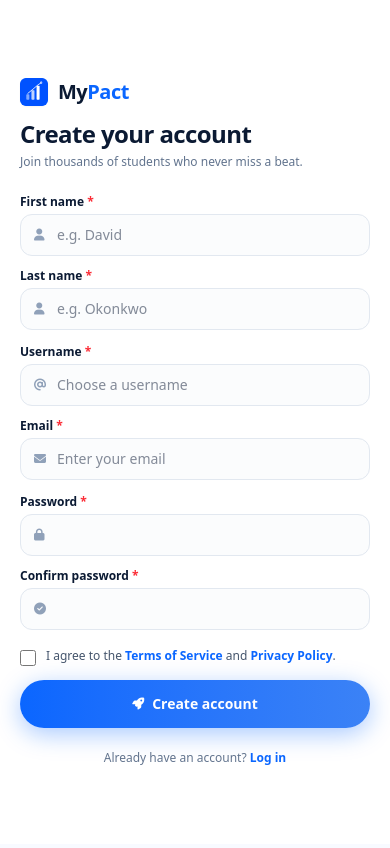
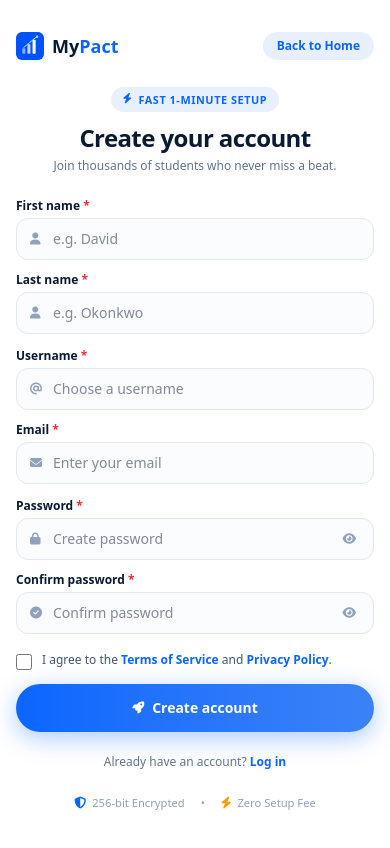
Before and after one commit to CodeWithHife/My-Pact, a Next.js app: page /signup in a window 390 px wide. Shown: the top 848 px of the page. Built offline with nearby package versions, Linux system fonts and the light colour scheme.

Commit message:
Enhance mobile and desktop signup UI with show/hide password eye buttons, clean placeholders, and mobile navbar

```diff
--- a/src/app/signup/page.tsx
+++ b/src/app/signup/page.tsx
@@ -15,16 +15,6 @@ export default function SignUpPage() {
     termsAccepted: false,
   });
 
-  const [errors, setErrors] = useState({
-    firstName: "",
-    lastName: "",
-    username: "",
-    email: "",
-    password: "",
-    confirmPassword: "",
-    terms: "",
-  });
-
   const [touched, setTouched] = useState({
     firstName: false,
     lastName: false,
@@ -32,8 +22,12 @@ export default function SignUpPage() {
     email: false,
     password: false,
     confirmPassword: false,
+    terms: false,
   });
 
+  const [showPassword, setShowPassword] = useState(false);
+  const [showConfirmPassword, setShowConfirmPassword] = useState(false);
+  const [hasSubmitted, setHasSubmitted] = useState(false);
   const [isLoading, setIsLoading] = useState(false);
   const [isSuccess, setIsSuccess] = useState(false);
   const [activeSubject, setActiveSubject] = useState(0);
@@ -91,8 +85,9 @@ export default function SignUpPage() {
 
   const emailRegex = /^[^\s@]+@[^\s@]+\.[^\s@]+$/;
 
-  const validate = () => {
-    const newErrors = {
+  // Real-time error evaluation
+  const getErrors = () => {
+    const errs = {
       firstName: "",
       lastName: "",
       username: "",
@@ -102,31 +97,50 @@ export default function SignUpPage() {
       terms: "",
     };
 
-    if (!formData.firstName.trim() || formData.firstName.trim().length < 2) {
-      newErrors.firstName = "Please enter your first name (at least 2 characters).";
-    }
-    if (!formData.lastName.trim() || formData.lastName.trim().length < 2) {
-      newErrors.lastName = "Please enter your last name (at least 2 characters).";
-    }
-    if (!formData.username.trim() || formData.username.trim().length < 3) {
-      newErrors.username = "Username must be at least 3 characters.";
-    }
-    if (!formData.email.trim() || !emailRegex.test(formData.email.trim())) {
-      newErrors.email = "Enter a valid email address.";
-    }
-    if (!formData.password || formData.password.length < 8) {
-      newErrors.password = "Password must be at least 8 characters.";
-    }
-    if (formData.confirmPassword !== formData.password) {
-      newErrors.confirmPassword = "Passwords do not match.";
-    }
-    if (!formData.termsAccepted) {
-      newErrors.terms = "You must agree to the Terms of Service and Privacy Policy.";
+    if (!formData.firstName.trim()) {
+      errs.firstName = "Please enter your first name.";
+    } else if (formData.firstName.trim().length < 2) {
+      errs.firstName = "First name must be at least 2 characters.";
     }
 
-    setErrors(newErrors);
-    return !Object.values(newErrors).some((err) => err.length > 0);
+    if (!formData.lastName.trim()) {
+      errs.lastName = "Please enter your last name.";
+    } else if (formData.lastName.trim().length < 2) {
+      errs.lastName = "Last name must be at least 2 characters.";
+    }
+
+    if (!formData.username.trim()) {
+      errs.username = "Please choose a username.";
+    } else if (formData.username.trim().length < 3) {
+      errs.username = "Username must be at least 3 characters.";
+    }
+
+    if (!formData.email.trim()) {
+      errs.email = "Please enter your email.";
+    } else if (!emailRegex.test(formData.email.trim())) {
+      errs.email = "Enter a valid email address.";
+    }
+
+    if (!formData.password) {
+      errs.password = "Please enter a password.";
+    } else if (formData.password.length < 8) {
+      errs.password = "Password must be at least 8 characters.";
+    }
+
+    if (!formData.confirmPassword) {
+      errs.confirmPassword = "Please confirm your password.";
+    } else if (formData.confirmPassword !== formData.password) {
+      errs.confirmPassword = "Passwords do not match.";
+    }
+
+    if (!formData.termsAccepted) {
+      errs.terms = "You must agree to the Terms of Service and Privacy Policy.";
+    }
+
+    return errs;
   };
+
+  const currentErrors = getErrors();
 
   const handleInputChange = (e: React.ChangeEvent<HTMLInputElement>) => {
     const { name, value, type, checked } = e.target;
@@ -136,9 +150,8 @@ export default function SignUpPage() {
     }));
   };
 
-  const handleBlur = (field: string) => {
+  const handleBlur = (field: keyof typeof touched) => {
     setTouched((prev) => ({ ...prev, [field]: true }));
-    validate();
   };
 
   const triggerConfetti = () => {
@@ -161,6 +174,7 @@ export default function SignUpPage() {
 
   const handleSubmit = (e: React.FormEvent) => {
     e.preventDefault();
+    setHasSubmitted(true);
     setTouched({
       firstName: true,
       lastName: true,
@@ -168,9 +182,11 @@ export default function SignUpPage() {
       email: true,
       password: true,
       confirmPassword: true,
+      terms: true,
     });
 
-    if (!validate()) return;
+    const hasErrors = Object.values(currentErrors).some((msg) => msg.length > 0);
+    if (hasErrors) return;
 
     setIsLoading(true);
 
@@ -182,26 +198,25 @@ export default function SignUpPage() {
   };
 
   return (
-    <div className="relative min-h-screen w-full bg-[#f0f5fe] text-[#0b1a33] flex items-center justify-center overflow-x-hidden font-sans">
+    <div className="relative min-h-screen w-full bg-[#f8faff] text-[#0b1a33] flex items-center justify-center font-sans">
       {/* Background Animated Floating Orbs */}
       <div className="fixed inset-0 pointer-events-none z-0 overflow-hidden">
-        <div className="absolute w-[600px] h-[600px] bg-[#0a66ff] rounded-full blur-[110px] opacity-20 -top-[200px] -right-[150px] animate-pulse" />
-        <div className="absolute w-[500px] h-[500px] bg-[#7c3aed] rounded-full blur-[110px] opacity-15 -bottom-[150px] -left-[120px] animate-pulse delay-700" />
-        <div className="absolute w-[400px] h-[400px] bg-[#06b6d4] rounded-full blur-[100px] opacity-10 top-1/2 left-1/2 -translate-x-1/2 -translate-y-1/2 animate-spin [animation-duration:35s]" />
+        <div className="absolute w-[550px] h-[550px] bg-[#0a66ff] rounded-full blur-[120px] opacity-15 -top-[180px] -right-[120px] animate-pulse" />
+        <div className="absolute w-[450px] h-[450px] bg-[#7c3aed] rounded-full blur-[120px] opacity-10 -bottom-[120px] -left-[100px] animate-pulse delay-700" />
       </div>
 
-      {/* Main Responsive Grid:
-          - On Mobile & Tablet (< lg): Mockup is hidden entirely (`hidden lg:flex`), Form takes full width & centered
-          - On Desktop (>= lg): Split screen layout with animated device mockup on the left and form on the right
+      {/* Main Responsive Layout:
+          - On Mobile (< lg): Centered modern glass card container with quick header and footer trust marks. Mockup is hidden.
+          - On Desktop (>= lg): Ultra-sleek split screen with animated dashboard mockup on the left and form on the right.
       */}
-      <div className="relative z-10 w-full min-h-screen lg:h-screen grid grid-cols-1 lg:grid-cols-[1.15fr_1fr] bg-white overflow-y-auto lg:overflow-hidden">
+      <div className="relative z-10 w-full min-h-screen lg:h-screen grid grid-cols-1 lg:grid-cols-[1.15fr_1fr] bg-white lg:bg-white overflow-y-auto lg:overflow-hidden">
 
         {/* ====== LEFT: ANIMATED MOCKUP COLUMN (Desktop only: hidden on mobile) ====== */}
         <div className="hidden lg:flex bg-gradient-to-br from-[#0b1a33] via-[#0d2242] to-[#142b4a] p-8 lg:p-12 flex-col items-center justify-center relative overflow-hidden text-white min-h-full select-none">
           {/* Subtle Dynamic Radial Glow */}
           <div className="absolute inset-0 bg-[radial-gradient(circle_at_30%_20%,rgba(10,102,255,0.25),transparent_70%)] pointer-events-none" />
 
-          {/* Top Floating Badge Accent */}
+          {/* Top Floating Header */}
           <div className="absolute top-8 left-8 flex items-center gap-3">
             <Link href="/" className="flex items-center gap-3 font-extrabold text-2xl tracking-tight text-white group">
               <div className="relative w-9 h-9 rounded-xl overflow-hidden bg-[#0a66ff] flex items-center justify-center shadow-md transition-transform group-hover:scale-105">
@@ -222,7 +237,7 @@ export default function SignUpPage() {
           <div className="absolute top-8 right-8">
             <span className="text-[0.68rem] font-bold uppercase tracking-wider text-white/90 bg-white/10 px-4 py-1.5 rounded-full border border-white/15 flex items-center gap-2 shadow-xs backdrop-blur-md">
               <span className="w-2 h-2 rounded-full bg-emerald-400 animate-ping" />
-              <span>Live Campus Dashboard</span>
+              <span>Live Student Dashboard</span>
             </span>
           </div>
 
@@ -367,7 +382,7 @@ export default function SignUpPage() {
                     <i className="fas fa-shield-alt text-[#0a66ff]"></i> Zero override
                   </span>
                   <span className="flex items-center gap-1">
-                    <i className="fas fa-trophy text-amber-400"></i> Top 3% UNILAG
+                    <i className="fas fa-trophy text-amber-400"></i> Top 3%
                   </span>
                 </div>
               </div>
@@ -375,11 +390,36 @@ export default function SignUpPage() {
           </div>
         </div>
 
-        {/* ====== RIGHT: CLEAN RESPONSIVE SIGN UP FORM (Full width on mobile, Solid crisp white) ====== */}
-        <div className="w-full min-h-screen flex flex-col justify-center items-center p-5 sm:p-8 lg:p-12 relative overflow-y-auto bg-white">
-          <div className="w-full max-w-[460px] mx-auto">
-            {/* Brand Header on Mobile & Desktop */}
-            <div className="mb-6 text-left">
+        {/* ====== RIGHT: MODERN, PROFESSIONAL SIGN UP FORM ====== */}
+        <div className="w-full min-h-screen flex flex-col justify-between items-center px-4 py-8 sm:p-8 lg:p-12 relative overflow-y-auto bg-white">
+
+          {/* Mobile Top Navigation Bar */}
+          <div className="w-full max-w-[460px] flex items-center justify-between lg:hidden mb-6">
+            <Link href="/" className="inline-flex items-center gap-2 font-extrabold text-lg text-[#0b1a33] group">
+              <div className="w-7 h-7 rounded-lg bg-[#0a66ff] flex items-center justify-center text-white text-xs shadow-xs">
+                <Image
+                  src="/logo/mypact_icon.svg"
+                  alt="MyPact"
+                  width={20}
+                  height={20}
+                  className="w-full h-full object-contain"
+                />
+              </div>
+              <span>
+                My<span className="text-[#0a66ff]">Pact</span>
+              </span>
+            </Link>
+            <Link
+              href="/"
+              className="text-xs font-bold text-[#0a66ff] bg-[#e8f0fe] px-3.5 py-1.5 rounded-full hover:bg-[#d5e4fc] transition-colors"
+            >
+              Back to Home
+            </Link>
+          </div>
+
+          <div className="w-full max-w-[460px] mx-auto my-auto">
+            {/* Desktop Brand Header */}
+            <div className="hidden lg:block mb-6 text-left">
               <Link href="/" className="inline-flex items-center gap-2.5 font-extrabold text-xl text-[#0b1a33] tracking-tight mb-3 group">
                 <div className="w-7 h-7 rounded-lg bg-[#0a66ff] flex items-center justify-center text-white text-xs shadow-xs">
                   <Image
@@ -394,6 +434,20 @@ export default function SignUpPage() {
                   My<span className="text-[#0a66ff]">Pact</span>
                 </span>
               </Link>
+              <h1 className="text-2xl sm:text-3xl font-black text-[#0b1a33] tracking-tight">
+                Create your account
+              </h1>
+              <p className="text-xs sm:text-sm text-slate-500 mt-1">
+                Join thousands of students who never miss a beat.
+              </p>
+            </div>
+
+            {/* Mobile Header */}
+            <div className="lg:hidden text-center sm:text-left mb-6">
+              <div className="inline-flex items-center gap-1.5 px-3 py-1 rounded-full bg-[#e8f0fe] text-[#0a66ff] text-[0.68rem] font-extrabold uppercase tracking-wider mb-2.5">
+                <i className="fas fa-bolt text-[0.65rem]"></i>
+                <span>Fast 1-Minute Setup</span>
+              </div>
               <h1 className="text-2xl sm:text-3xl font-black text-[#0b1a33] tracking-tight">
                 Create your account
               </h1>
@@ -421,16 +475,16 @@ export default function SignUpPage() {
                         onBlur={() => handleBlur("firstName")}
                         placeholder="e.g. David"
                         className={`w-full pl-9 pr-3.5 py-2.5 rounded-xl border text-sm font-medium transition-all outline-none bg-slate-50/50 focus:bg-white ${
-                          touched.firstName && errors.firstName
+                          (touched.firstName || hasSubmitted) && currentErrors.firstName
                             ? "border-red-500 ring-2 ring-red-500/10"
-                            : touched.firstName && !errors.firstName && formData.firstName
+                            : touched.firstName && !currentErrors.firstName && formData.firstName
                             ? "border-emerald-500 ring-2 ring-emerald-500/10"
                             : "border-slate-200 focus:border-[#0a66ff] focus:ring-3 focus:ring-[#0a66ff]/15"
                         }`}
                       />
                     </div>
-                    {touched.firstName && errors.firstName && (
-                      <p className="text-[0.68rem] text-red-500 mt-1 font-medium">{errors.firstName}</p>
+                    {(touched.firstName || hasSubmitted) && currentErrors.firstName && (
+                      <p className="text-[0.68rem] text-red-500 mt-1 font-medium">{currentErrors.firstName}</p>
                     )}
                   </div>
 
@@ -448,16 +502,16 @@ export default function SignUpPage() {
                         onBlur={() => handleBlur("lastName")}
                         placeholder="e.g. Okonkwo"
                         className={`w-full pl-9 pr-3.5 py-2.5 rounded-xl border text-sm font-medium transition-all outline-none bg-slate-50/50 focus:bg-white ${
-                          touched.lastName && errors.lastName
+                          (touched.lastName || hasSubmitted) && currentErrors.lastName
                             ? "border-red-500 ring-2 ring-red-500/10"
-                            : touched.lastName && !errors.lastName && formData.lastName
+                            : touched.lastName && !currentErrors.lastName && formData.lastName
                             ? "border-emerald-500 ring-2 ring-emerald-500/10"
                             : "border-slate-200 focus:border-[#0a66ff] focus:ring-3 focus:ring-[#0a66ff]/15"
                         }`}
                       />
                     </div>
-                    {touched.lastName && errors.lastName && (
-                      <p className="text-[0.68rem] text-red-500 mt-1 font-medium">{errors.lastName}</p>
+                    {(touched.lastName || hasSubmitted) && currentErrors.lastName && (
+                      <p className="text-[0.68rem] text-red-500 mt-1 font-medium">{currentErrors.lastName}</p>
                     )}
                   </div>
                 </div>
@@ -478,16 +532,16 @@ export default function SignUpPage() {
                         onBlur={() => handleBlur("username")}
                         placeholder="Choose a username"
                         className={`w-full pl-9 pr-3.5 py-2.5 rounded-xl border text-sm font-medium transition-all outline-none bg-slate-50/50 focus:bg-white ${
-                          touched.username && errors.username
+                          (touched.username || hasSubmitted) && currentErrors.username
                             ? "border-red-500 ring-2 ring-red-500/10"
-                            : touched.username && !errors.username && formData.username
+                            : touched.username && !currentErrors.username && formData.username
                             ? "border-emerald-500 ring-2 ring-emerald-500/10"
                             : "border-slate-200 focus:border-[#0a66ff] focus:ring-3 focus:ring-[#0a66ff]/15"
                         }`}
                       />
                     </div>
-                    {touched.username && errors.username && (
-                      <p className="text-[0.68rem] text-red-500 mt-1 font-medium">{errors.username}</p>
+                    {(touched.username || hasSubmitted) && currentErrors.username && (
+                      <p className="text-[0.68rem] text-red-500 mt-1 font-medium">{currentErrors.username}</p>
                     )}
                   </div>
 
@@ -505,21 +559,21 @@ export default function SignUpPage() {
                         onBlur={() => handleBlur("email")}
                         placeholder="Enter your email"
                         className={`w-full pl-9 pr-3.5 py-2.5 rounded-xl border text-sm font-medium transition-all outline-none bg-slate-50/50 focus:bg-white ${
-                          touched.email && errors.email
+                          (touched.email || hasSubmitted) && currentErrors.email
                             ? "border-red-500 ring-2 ring-red-500/10"
-                            : touched.email && !errors.email && formData.email
+                            : touched.email && !currentErrors.email && formData.email
                             ? "border-emerald-500 ring-2 ring-emerald-500/10"
                             : "border-slate-200 focus:border-[#0a66ff] focus:ring-3 focus:ring-[#0a66ff]/15"
                         }`}
                       />
                     </div>
-                    {touched.email && errors.email && (
-                      <p className="text-[0.68rem] text-red-500 mt-1 font-medium">{errors.email}</p>
+                    {(touched.email || hasSubmitted) && currentErrors.email && (
+                      <p className="text-[0.68rem] text-red-500 mt-1 font-medium">{currentErrors.email}</p>
                     )}
                   </div>
                 </div>
 
-                {/* Row 3: Password & Confirm Password */}
+                {/* Row 3: Password & Confirm Password (with Eye Show/Hide toggles) */}
                 <div className="grid grid-cols-1 sm:grid-cols-2 gap-3">
                   <div className="relative">
                     <label className="block text-xs font-bold text-[#0b1a33] mb-1">
@@ -528,22 +582,31 @@ export default function SignUpPage() {
                     <div className="relative">
                       <i className="fas fa-lock absolute left-3.5 top-1/2 -translate-y-1/2 text-slate-400 text-xs pointer-events-none"></i>
                       <input
-                        type="password"
+                        type={showPassword ? "text" : "password"}
                         name="password"
                         value={formData.password}
                         onChange={handleInputChange}
                         onBlur={() => handleBlur("password")}
-                        className={`w-full pl-9 pr-3.5 py-2.5 rounded-xl border text-sm font-medium transition-all outline-none bg-slate-50/50 focus:bg-white ${
-                          touched.password && errors.password
+                        placeholder="Create password"
+                        className={`w-full pl-9 pr-10 py-2.5 rounded-xl border text-sm font-medium transition-all outline-none bg-slate-50/50 focus:bg-white ${
+                          (touched.password || hasSubmitted) && currentErrors.password
                             ? "border-red-500 ring-2 ring-red-500/10"
-                            : touched.password && !errors.password && formData.password
+                            : touched.password && !currentErrors.password && formData.password
                             ? "border-emerald-500 ring-2 ring-emerald-500/10"
                             : "border-slate-200 focus:border-[#0a66ff] focus:ring-3 focus:ring-[#0a66ff]/15"
                         }`}
                       />
+                      <button
+                        type="button"
+                        onClick={() => setShowPassword(!showPassword)}
+                        className="absolute right-3.5 top-1/2 -translate-y-1/2 text-slate-400 hover:text-[#0a66ff] text-xs focus:outline-none cursor-pointer p-1"
+                        aria-label={showPassword ? "Hide password" : "Show password"}
+                      >
+                        <i className={showPassword ? "fas fa-eye-slash" : "fas fa-eye"}></i>
+                      </button>
                     </div>
-                    {touched.password && errors.password && (
-                      <p className="text-[0.68rem] text-red-500 mt-1 font-medium">{errors.password}</p>
+                    {(touched.password || hasSubmitted) && currentErrors.password && (
+                      <p className="text-[0.68rem] text-red-500 mt-1 font-medium">{currentErrors.password}</p>
                     )}
                   </div>
 
@@ -554,22 +617,31 @@ export default function SignUpPage() {
                     <div className="relative">
                       <i className="fas fa-check-circle absolute left-3.5 top-1/2 -translate-y-1/2 text-slate-400 text-xs pointer-events-none"></i>
                       <input
-                        type="password"
+                        type={showConfirmPassword ? "text" : "password"}
                         name="confirmPassword"
                         value={formData.confirmPassword}
                         onChange={handleInputChange}
                         onBlur={() => handleBlur("confirmPassword")}
-                        className={`w-full pl-9 pr-3.5 py-2.5 rounded-xl border text-sm font-medium transition-all outline-none bg-slate-50/50 focus:bg-white ${
-                          touched.confirmPassword && errors.confirmPassword
+                        placeholder="Confirm password"
+                        className={`w-full pl-9 pr-10 py-2.5 rounded-xl border text-sm font-medium transition-all outline-none bg-slate-50/50 focus:bg-white ${
+                          (touched.confirmPassword || hasSubmitted) && currentErrors.confirmPassword
                             ? "border-red-500 ring-2 ring-red-500/10"
-                            : touched.confirmPassword && !errors.confirmPassword && formData.confirmPassword
+                            : touched.confirmPassword && !currentErrors.confirmPassword && formData.confirmPassword
                             ? "border-emerald-500 ring-2 ring-emerald-500/10"
                             : "border-slate-200 focus:border-[#0a66ff] focus:ring-3 focus:ring-[#0a66ff]/15"
                         }`}
                       />
+                      <button
+                        type="button"
+                        onClick={() => setShowConfirmPassword(!showConfirmPassword)}
+                        className="absolute right-3.5 top-1/2 -translate-y-1/2 text-slate-400 hover:text-[#0a66ff] text-xs focus:outline-none cursor-pointer p-1"
+                        aria-label={showConfirmPassword ? "Hide password" : "Show password"}
+                      >
+                        <i className={showConfirmPassword ? "fas fa-eye-slash" : "fas fa-eye"}></i>
+                      </button>
                     </div>
-                    {touched.confirmPassword && errors.confirmPassword && (
-                      <p className="text-[0.68rem] text-red-500 mt-1 font-medium">{errors.confirmPassword}</p>
+                    {(touched.confirmPassword || hasSubmitted) && currentErrors.confirmPassword && (
+                      <p className="text-[0.68rem] text-red-500 mt-1 font-medium">{currentErrors.confirmPassword}</p>
                     )}
                   </div>
                 </div>
@@ -596,8 +668,8 @@ export default function SignUpPage() {
                       .
                     </span>
                   </label>
-                  {errors.terms && (
-                    <p className="text-[0.68rem] text-red-500 mt-1 font-medium">{errors.terms}</p>
+                  {(touched.terms || hasSubmitted) && currentErrors.terms && (
+                    <p className="text-[0.68rem] text-red-500 mt-1 font-medium">{currentErrors.terms}</p>
                   )}
                 </div>
 
@@ -605,7 +677,7 @@ export default function SignUpPage() {
                 <button
                   type="submit"
                   disabled={isLoading}
-                  className="w-full py-3.5 px-6 rounded-full bg-gradient-to-r from-[#0a66ff] to-[#3b82f6] text-white font-bold text-sm shadow-[0_6px_24px_rgba(10,102,255,0.35)] hover:shadow-[0_10px_32px_rgba(10,102,255,0.45)] hover:-translate-y-0.5 active:translate-y-0 transition-all duration-200 flex items-center justify-center gap-2 cursor-pointer disabled:opacity-60 disabled:cursor-not-allowed"
+                  className="w-full py-3.5 px-6 rounded-full bg-gradient-to-r from-[#0a66ff] to-[#3b82f6] text-white font-bold text-sm shadow-[0_6px_24px_rgba(10,102,255,0.35)] hover:shadow-[0_10px_32px_rgba(10,102,255,0.45)] hover:-translate-y-0.5 active:translate-y-0 transition-all duration-200 flex items-center justify-center gap-2 cursor-pointer disabled:opacity-60 disabled:cursor-not-allowed mt-2"
                 >
                   {isLoading ? (
                     <span className="w-5 h-5 border-2 border-white/30 border-t-white rounded-full animate-spin inline-block" />
@@ -670,6 +742,18 @@ export default function SignUpPage() {
               </div>
             )}
           </div>
+
+          {/* Micro Trust Footer */}
+          <div className="w-full max-w-[460px] text-center pt-6 pb-2 text-[0.7rem] text-slate-400 flex items-center justify-center gap-4">
+            <span className="flex items-center gap-1.5">
+              <i className="fas fa-shield-halved text-[#0a66ff] text-xs"></i> 256-bit Encrypted
+            </span>
+            <span>•</span>
+            <span className="flex items-center gap-1.5">
+              <i className="fas fa-bolt text-amber-500 text-xs"></i> Zero Setup Fee
+            </span>
+          </div>
+
         </div>
       </div>
     </div>
```
